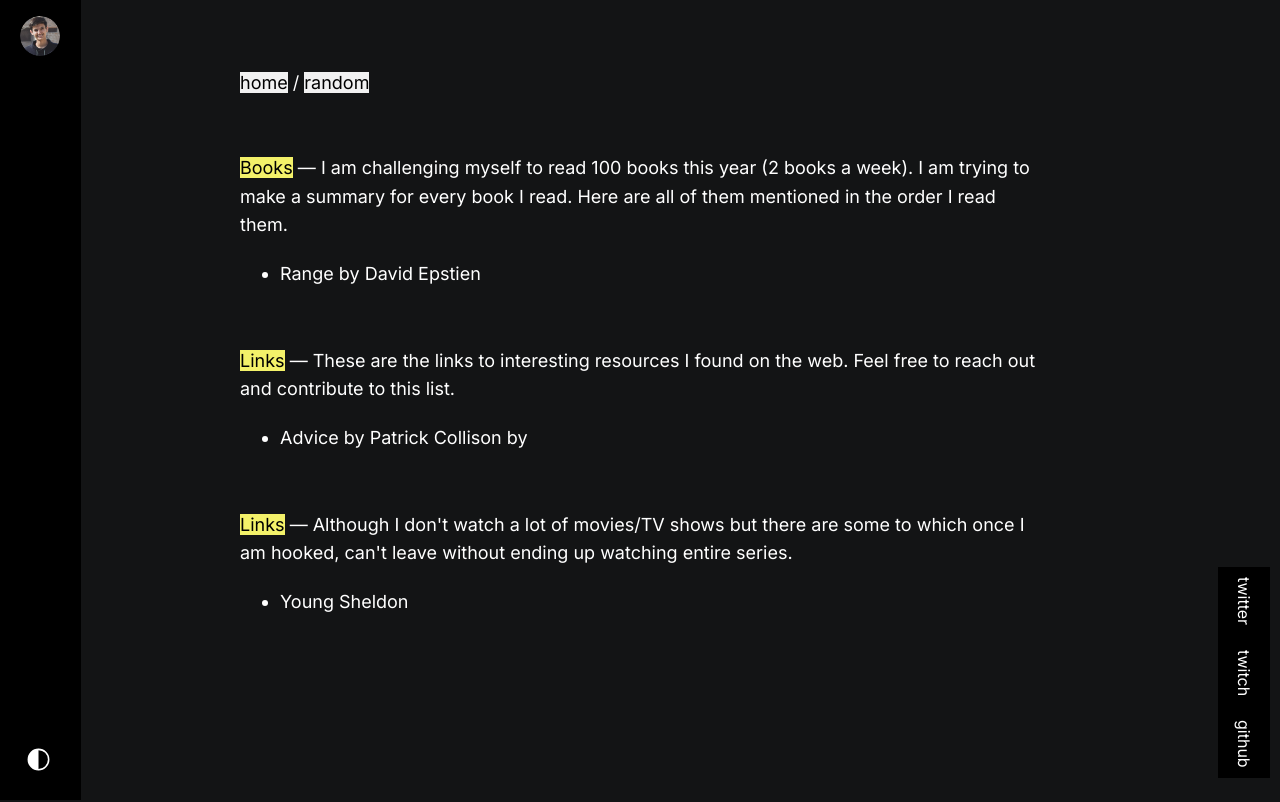
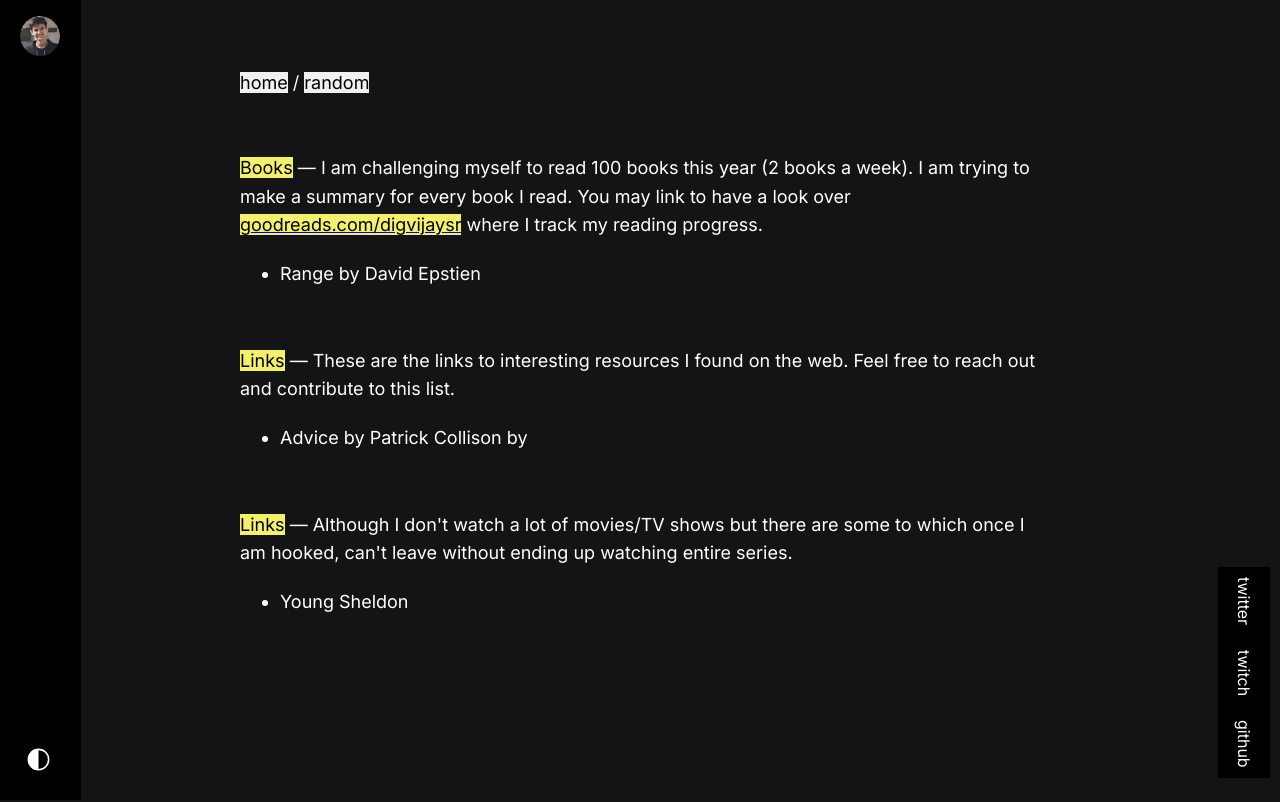
Before and after one commit to Praj964/digvijaysrathore, a Next.js app: page /random in a window 1280 px wide. Built offline with nearby package versions, Linux system fonts and the light colour scheme.

Commit message:
goodreads link

```diff
--- a/data.js
+++ b/data.js
@@ -45,7 +45,7 @@ export const NowData = {
 }
 
 export const RandomBooks = {
-    statement: "I am challenging myself to read 100 books this year (2 books a week). I am trying to make a summary for every book I read. Here are all of them mentioned in the order I read them.",
+    statement: "I am challenging myself to read 100 books this year (2 books a week). I am trying to make a summary for every book I read.",
     books: [
         {
             name: "Range",
--- a/pages/random.js
+++ b/pages/random.js
@@ -37,7 +37,7 @@ export default function Random() {
           <p style={{
             fontSize: "18px",
             lineHeight: "1.6"
-          }}><span style={SpanStyles}>Books</span> — {RandomBooks.statement}</p>
+          }}><span style={SpanStyles}>Books</span> — {RandomBooks.statement} You may link to have a look over <a target="_blank" rel="noopener" href="https://goodreads.com/digvijaysr"><span style={SpanStyles}>goodreads.com/digvijaysr</span></a> where I track my reading progress.</p>
           <ul style={{
             fontSize: "18px",
             lineHeight: "1.8"
```
